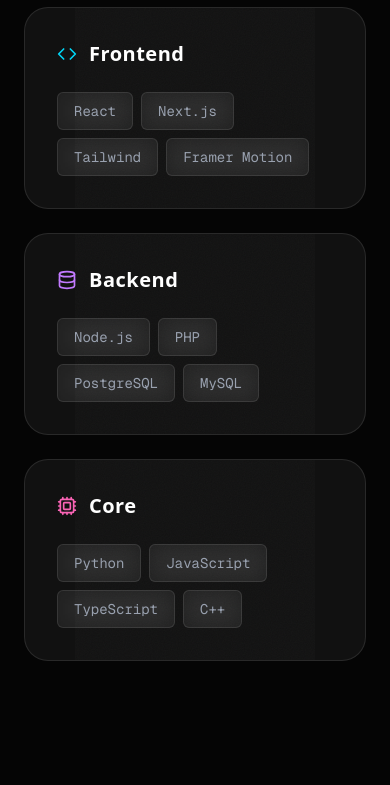
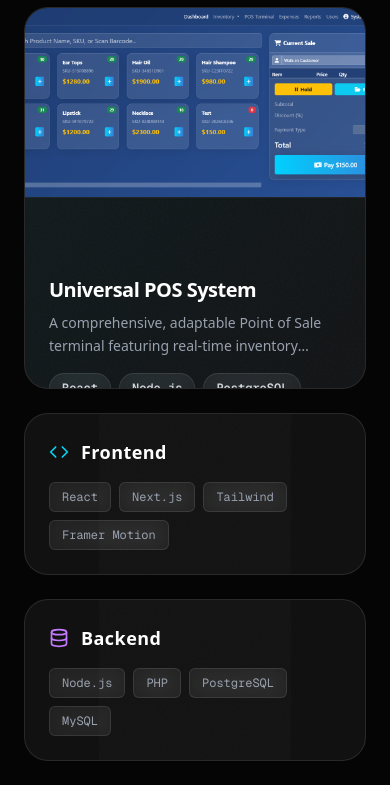
Before and after one commit to Faizan-Hamid381/My-Portfolio, a Next.js app: page / in a window 390 px wide. Shown: the part 3240-4025 px from the top of the page. Built offline with nearby package versions, Linux system fonts and the light colour scheme.

Commit message:
Added Universal POS project to replace Exinex

```diff
--- a/components/sections/Experience.tsx
+++ b/components/sections/Experience.tsx
@@ -1,7 +1,7 @@
 "use client";
 
 import { motion } from "framer-motion";
-import { Code, Cpu, Database } from "lucide-react";
+import { Code, Cpu, Database, Server, ExternalLink } from "lucide-react";
 import { TextReveal } from "../ui/TextReveal";
 import { NoiseOverlay } from "../ui/NoiseOverlay";
 
@@ -26,27 +26,72 @@
                 />
             </div>
 
-            <div className="grid grid-cols-1 md:grid-cols-3 gap-6">
+            <div className="grid grid-cols-1 md:grid-cols-12 gap-6">
+
+                {/* Main Experience Card (Replaced with Universal POS System Project) - Takes up 8 columns */}
+                <motion.div
+                    initial={{ opacity: 0, x: -40 }}
+                    whileInView={{ opacity: 1, x: 0 }}
+                    viewport={{ once: true, margin: "-100px" }}
+                    transition={{ duration: 0.8, type: "spring", stiffness: 50 }}
+                    className="md:col-span-8 group glass rounded-3xl relative overflow-hidden transition-all duration-700 border border-white/5 hover:border-cyan-400/50 hover:shadow-[0_0_40px_rgba(6,182,212,0.4)] flex flex-col"
+                >
+                    <NoiseOverlay />
+                    <div className="absolute inset-0 bg-gradient-to-br from-cyan-500/20 to-blue-500/5 opacity-30 group-hover:opacity-100 transition-opacity duration-700 z-0" />
+
+                    <div className="relative w-full h-[50%] md:h-[55%] shrink-0 z-10 border-b border-white/5">
+                        <img src="/universal-pos.png" alt="Universal POS System" className="w-full h-full object-cover" />
+                    </div>
+
+                    <div className="relative z-10 flex flex-col flex-1 p-6 md:p-8">
+                        <div className="flex justify-between items-start mb-2">
+                            <div />
+                            <a href="#" className="p-3 glass rounded-full opacity-0 -translate-y-4 group-hover:translate-y-0 group-hover:opacity-100 transition-all duration-500 hover:bg-white/10 hover:text-cyan-300 border border-white/10 shadow-[0_0_15px_rgba(0,0,0,0.5)]" aria-label="View Project">
+                                <ExternalLink size={20} />
+                            </a>
+                        </div>
+
+                        <div className="mt-auto">
+                            <h3 className="font-bold text-white tracking-tight group-hover:text-transparent group-hover:bg-clip-text group-hover:bg-gradient-to-r group-hover:from-white group-hover:to-gray-400 transition-all text-xl md:text-2xl mb-2">
+                                Universal POS System
+                            </h3>
+                            <p className="text-gray-400 leading-relaxed line-clamp-2 md:line-clamp-none max-w-lg mb-4 text-sm md:text-base">
+                                A comprehensive, adaptable Point of Sale terminal featuring real-time inventory tracking, dynamic cart management, and efficient checkout workflows.
+                            </p>
+
+                            <div className="flex flex-wrap gap-2">
+                                {["React", "Node.js", "PostgreSQL"].map((tech) => (
+                                    <span key={tech} className="px-3 py-1.5 text-xs font-semibold font-mono text-gray-300 bg-white/5 border border-white/10 rounded-full flex items-center gap-1.5 backdrop-blur-md">
+                                        {tech}
+                                    </span>
+                                ))}
+                            </div>
+                        </div>
+                    </div>
+                </motion.div>
+
+                {/* Skills Container - Takes up 4 columns */}
+                <div className="md:col-span-4 flex flex-col gap-6">
                     {skills.map((skillGroup, idx) => (
                         <motion.div
                             key={skillGroup.name}
-                        initial={{ opacity: 0, y: 30 }}
-                        whileInView={{ opacity: 1, y: 0 }}
+                            initial={{ opacity: 0, x: 40 }}
+                            whileInView={{ opacity: 1, x: 0 }}
                             viewport={{ once: true, margin: "-50px" }}
                             transition={{ duration: 0.6, delay: idx * 0.2, type: "spring", stiffness: 50 }}
-                        className="group glass rounded-3xl p-8 relative overflow-hidden border border-white/5 hover:border-white/20 hover:shadow-[0_0_30px_rgba(255,255,255,0.05)] transition-all duration-500 flex flex-col h-full"
+                            className="group glass rounded-3xl p-6 relative overflow-hidden border border-white/5 hover:border-white/20 hover:shadow-[0_0_30px_rgba(255,255,255,0.05)] transition-all duration-500 flex-1"
                         >
                             <NoiseOverlay />
                             <div className="absolute inset-0 bg-gradient-to-r from-white/5 to-transparent opacity-0 group-hover:opacity-100 transition-opacity duration-500 pointer-events-none" />
 
                             <div className="relative z-10 flex flex-col h-full justify-center">
-                            <div className="flex items-center gap-3 mb-6 text-white font-semibold text-xl">
+                                <div className="flex items-center gap-3 mb-4 text-white font-semibold text-lg">
                                     {skillGroup.icon}
                                     <span className="tracking-wide">{skillGroup.name}</span>
                                 </div>
                                 <div className="flex flex-wrap gap-2">
                                     {skillGroup.items.map(item => (
-                                    <span key={item} className="px-4 py-2 text-sm font-mono text-gray-400 bg-white/5 border border-white/10 rounded-md backdrop-blur-md group-hover:text-gray-200 transition-colors">
+                                        <span key={item} className="px-3 py-1.5 text-xs font-mono text-gray-400 bg-white/5 border border-white/10 rounded-md backdrop-blur-md group-hover:text-gray-200 transition-colors">
                                             {item}
                                         </span>
                                     ))}
@@ -55,6 +100,7 @@
                         </motion.div>
                     ))}
                 </div>
+            </div>
         </section>
     );
 };
```
Also changed, not shown: public/universal-pos.png (added). Lines whose indentation alone changed are shown as unchanged.
